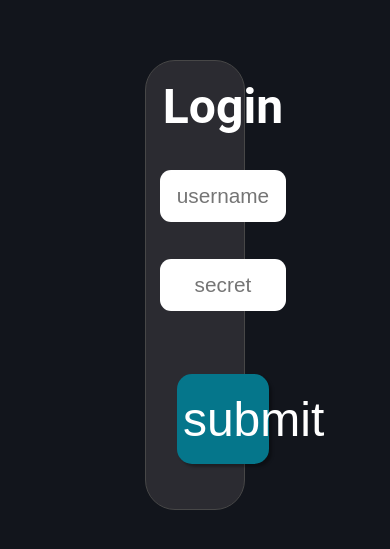
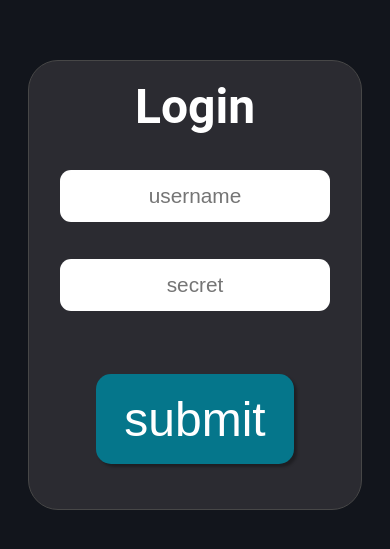
Before and after one commit to OmeChat/webapp, a React (Create React App) app: page / in a window 390 px wide. Shown: the part 137-686 px from the top of the page. Built offline with nearby package versions, Linux system fonts and the light colour scheme.

Commit message:
improved mobile design

```diff
--- a/src/pages/LoginPage/LoginPage.css
+++ b/src/pages/LoginPage/LoginPage.css
@@ -61,3 +61,15 @@
     transform: scale(1.005);
     box-shadow: 5px 5px 5px rgba(0,0,0,0.4);
 }
+
+@media only screen and (max-width: 1230px) {
+    .login-container {
+        width: 35%;
+    }
+}
+
+@media only screen and (max-width: 640px) {
+    .login-container {
+        width: 85%;
+    }
+}
```
